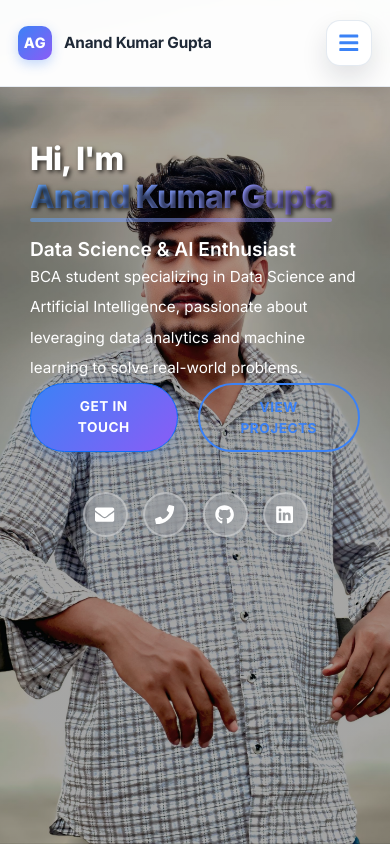
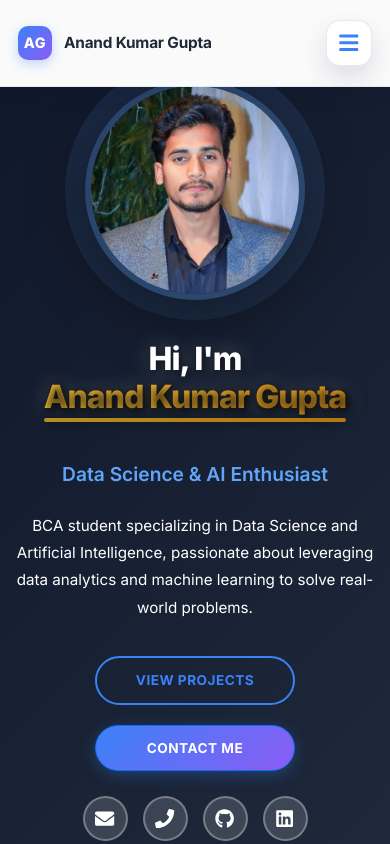
Before and after one commit to anandindar/My-Portfolio, a React (Vite) app in the folder frontend/: page / in a window 390 px wide. Built offline with nearby package versions, Linux system fonts and the light colour scheme; no server answers.

Commit message:
Redesign hero with profile image as element instead of background

```diff
--- a/frontend/src/components/Hero.css
+++ b/frontend/src/components/Hero.css
@@ -3,17 +3,11 @@
   display: flex;
   align-items: center;
   justify-content: center;
-  background-image: linear-gradient(rgba(0, 0, 0, 0.35), rgba(0, 0, 0, 0.35)),
-                    url('../assets/Image/homebg.jpg');
-  background-size: cover;
-  background-position: center 35%;
-  background-repeat: no-repeat;
-  background-attachment: fixed;
+  background: linear-gradient(135deg, #0f172a 0%, #1e293b 100%);
   color: white;
   padding: 80px 40px 60px;
   position: relative;
   overflow: hidden;
-  animation: none;
   scroll-snap-align: start;
   box-sizing: border-box;
 }
@@ -30,19 +24,48 @@
 .hero-content {
   max-width: 1400px;
   width: 100%;
-  padding: 40px 30px;
+  display: flex;
+  align-items: center;
+  justify-content: space-between;
+  gap: 80px;
   position: relative;
   z-index: 1;
+}
+
+.hero-image-container {
+  flex: 0 0 auto;
+  display: flex;
+  align-items: center;
+  justify-content: center;
+}
+
+.hero-profile-image {
+  width: 400px;
+  height: 400px;
+  border-radius: 50%;
+  object-fit: cover;
+  border: 6px solid rgba(96, 165, 250, 0.3);
+  box-shadow: 0 20px 60px rgba(0, 0, 0, 0.4),
+              0 0 0 20px rgba(96, 165, 250, 0.1);
+  transition: transform 0.3s ease;
+}
+
+.hero-profile-image:hover {
+  transform: scale(1.05);
+}
+
+.hero-text-content {
+  flex: 1;
   display: flex;
   flex-direction: column;
-  justify-content: space-between;
-  min-height: 80vh;
+  gap: 25px;
 }
 
 .hero-top {
   text-align: center;
-  margin-bottom: 60px;
-  text-shadow: 2px 2px 4px rgba(0, 0, 0, 0.6);
+  margin-bottom: auto;
+  padding-top: 20px;
+  text-shadow: 2px 2px 8px rgba(0, 0, 0, 0.8);
 }
 
 .hero-bottom {
@@ -90,16 +113,19 @@
   animation: none;
   letter-spacing: -1px;
   line-height: 1.2;
-  text-shadow: 2px 2px 4px rgba(0, 0, 0, 0.7);
+  color: #ffffff;
+  text-shadow: 2px 2px 8px rgba(0, 0, 0, 0.8),
+               0 0 20px rgba(255, 255, 255, 0.3);
 }
 
 .highlight {
-  background: linear-gradient(135deg, #60a5fa 0%, #a78bfa 100%);
+  background: linear-gradient(135deg, #fbbf24 0%, #f59e0b 100%);
   -webkit-background-clip: text;
   -webkit-text-fill-color: transparent;
   background-clip: text;
   position: relative;
   display: inline-block;
+  filter: drop-shadow(2px 2px 4px rgba(0, 0, 0, 0.8));
 }
 
 .highlight::after {
@@ -109,33 +135,30 @@
   left: 0;
   right: 0;
   height: 4px;
-  background: linear-gradient(90deg, #60a5fa, #a78bfa);
+  background: linear-gradient(90deg, #fbbf24, #f59e0b);
   border-radius: 2px;
-  opacity: 0.5;
+  opacity: 0.7;
 }
 
 .hero-subtitle {
   font-size: 2rem;
   font-weight: 600;
-  margin-bottom: 0;
-  animation: none;
+  margin: 0;
   line-height: 1.3;
+  color: #60a5fa;
 }
 
 .hero-description {
   font-size: 1.25rem;
-  line-height: 2;
-  margin-bottom: 0;
-  opacity: 1;
-  animation: none;
+  line-height: 1.8;
+  margin: 0;
+  opacity: 0.9;
 }
 
 .hero-buttons {
   display: flex;
   gap: 20px;
-  justify-content: flex-start;
-  margin-bottom: 40px;
-  animation: none;
+  margin-top: 10px;
 }
 
 .btn {
@@ -263,52 +286,26 @@
 @media (max-width: 768px) {
   .hero {
     padding: 80px 20px 40px;
-    background-attachment: scroll;
-    background-position: center top;
     min-height: 100vh;
-    align-items: flex-start;
   }
 
   .hero-content {
-    padding: 20px 15px;
-    padding-top: 60px;
-    min-height: calc(100vh - 120px);
-    margin-top: 0;
+    flex-direction: column;
+    gap: 40px;
+    text-align: center;
   }
 
-  .hero-top {
-    margin-bottom: 60px;
+  .hero-image-container {
+    order: -1;
   }
 
-  .hero-bottom {
-    flex-direction: column;
-    align-items: center;
-    gap: 40px;
+  .hero-profile-image {
+    width: 280px;
+    height: 280px;
   }
 
-  .hero-bottom-left {
-    text-align: center;
-    max-width: 100%;
-  }
-
-  .hero-bottom-right {
+  .hero-text-content {
     align-items: center;
-    width: 100%;
-    gap: 20px;
-  }
-
-  .hero-bottom-right .btn {
-    min-width: 250px;
-  }
-
-  .action-buttons {
-    width: 100%;
-    justify-content: center;
-    flex-wrap: wrap;
-  }
-
-  .social-links {
-    justify-content: center;
   }
 
   .hero-title {
@@ -323,15 +320,30 @@
     font-size: 1rem;
   }
 
+  .hero-buttons {
+    justify-content: center;
+    flex-wrap: wrap;
+  }
+
+  .social-links {
+    justify-content: center;
+  }
+
   .btn {
     padding: 12px 28px;
     font-size: 0.85rem;
+    min-width: 200px;
   }
 }
 
 @media (max-width: 480px) {
   .hero {
     padding: 80px 15px 40px;
+  }
+
+  .hero-profile-image {
+    width: 220px;
+    height: 220px;
   }
 
   .hero-title {
--- a/frontend/src/components/Hero.jsx
+++ b/frontend/src/components/Hero.jsx
@@ -1,13 +1,19 @@
 import React from 'react'
-import { FaGithub, FaLinkedin, FaEnvelope, FaPhone } from 'react-icons/fa'
+import { FaGithub, FaLinkedin, FaEnvelope, FaPhone, FaPaperPlane } from 'react-icons/fa'
 import './Hero.css'
+import profileImage from '../assets/Image/Profile Photo.jpeg'
 
 const Hero = () => {
   return (
     <section id="home" className="hero">
       <div className="hero-content">
-        <div className="hero-inner">
-          <div className="hero-text">
+        {/* Profile Image */}
+        <div className="hero-image-container">
+          <img src={profileImage} alt="Anand Kumar Gupta" className="hero-profile-image" />
+        </div>
+
+        {/* Text Content */}
+        <div className="hero-text-content">
           <h1 className="hero-title">
             Hi, I'm <span className="highlight">Anand Kumar Gupta</span>
           </h1>
@@ -17,11 +23,13 @@ const Hero = () => {
             passionate about leveraging data analytics and machine learning to solve real-world problems.
           </p>
 
+          {/* Action Buttons */}
           <div className="hero-buttons">
-              <a href="#contact" className="btn btn-primary">Get In Touch</a>
             <a href="#projects" className="btn btn-secondary">View Projects</a>
+            <a href="#contact" className="btn btn-primary">Contact Me</a>
           </div>
 
+          {/* Social Links */}
           <div className="social-links">
             <a href="mailto:anandkumargupta0814@gmail.com" target="_blank" rel="noopener noreferrer" title="Email">
               <FaEnvelope />
@@ -38,7 +46,6 @@ const Hero = () => {
           </div>
         </div>
       </div>
-      </div>
     </section>
   )
 }
```
Lines whose indentation alone changed are shown as unchanged.
